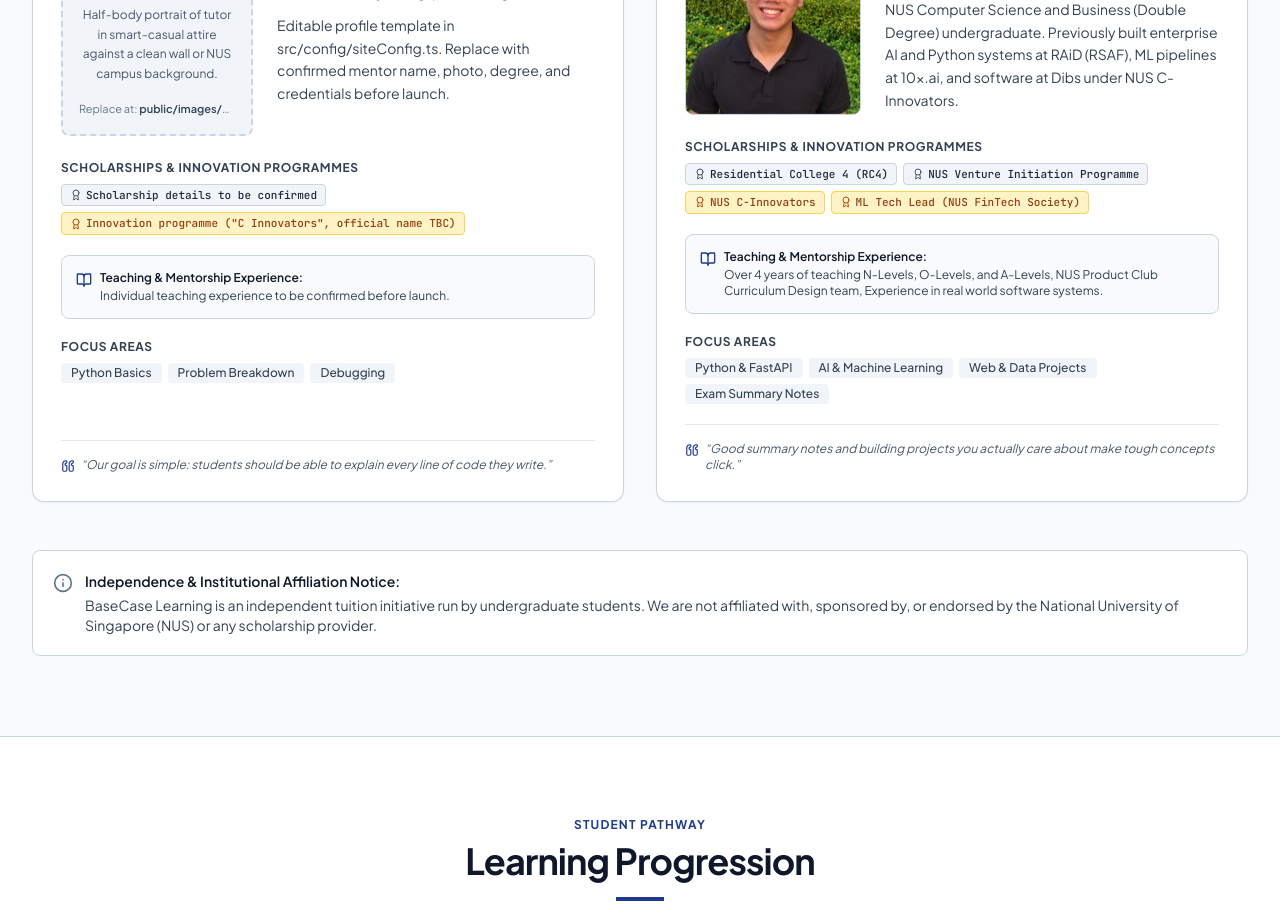
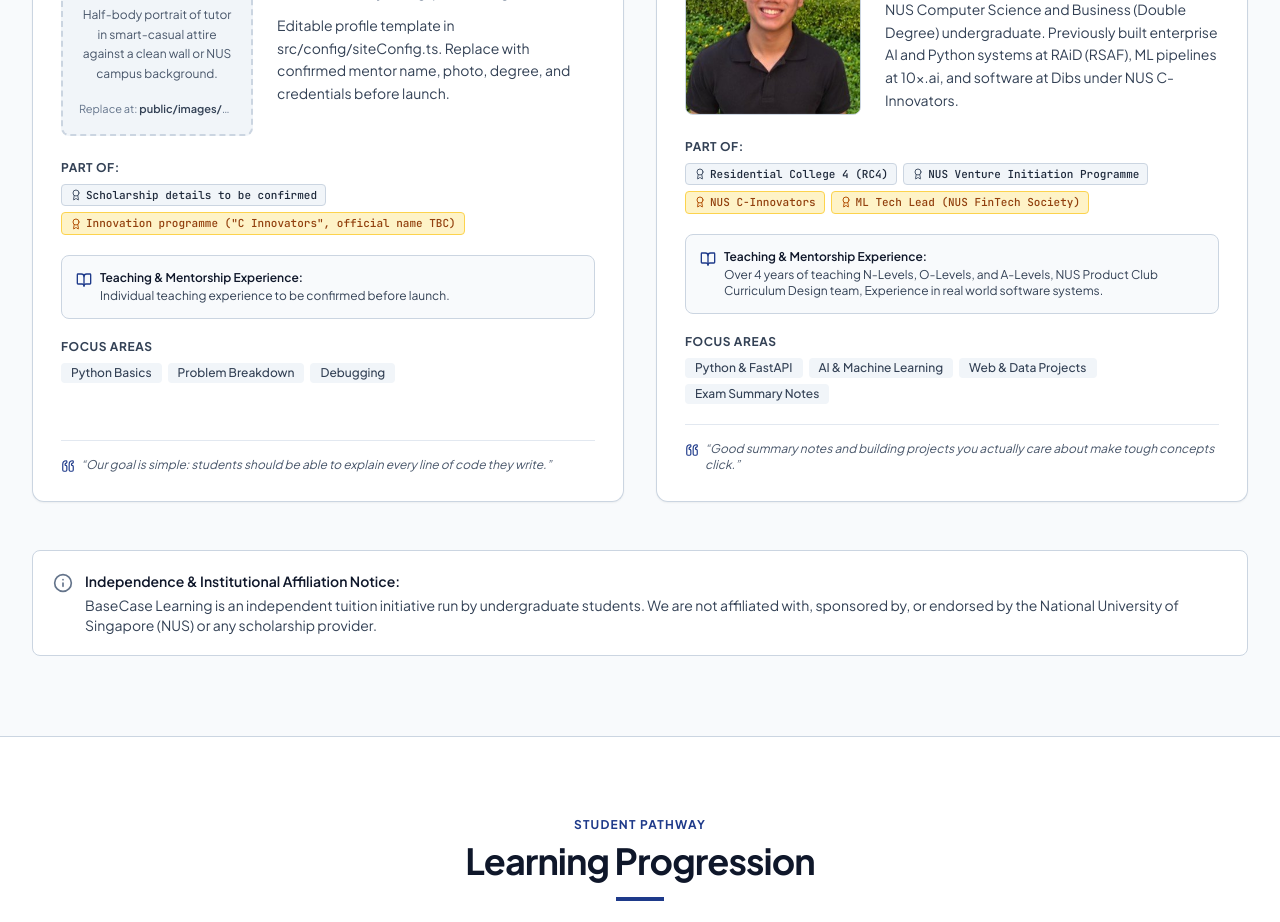
Before and after one commit to Evannoshy/basecase-learning-website, a Next.js app: page / in a window 1280 px wide. Shown: the part 5920-6842 px from the top of the page. Built offline with nearby package versions, Linux system fonts and the light colour scheme.

Commit message:
copy: change mentor programme label to Part of:

```diff
--- a/src/components/sections/Mentors.tsx
+++ b/src/components/sections/Mentors.tsx
@@ -100,7 +100,7 @@ export function Mentors({
                 {/* Scholarships & Innovation Programmes (Typographic Only - NEG-07) */}
                 <div className="mb-5">
                   <span className="text-xs font-bold uppercase tracking-wider text-slate-700 block mb-2">
-                    Scholarships &amp; Innovation Programmes
+                    Part of:
                   </span>
                   <div className="flex flex-wrap gap-1.5">
                     {mentor.scholarships.map((scholarship) => (
```
